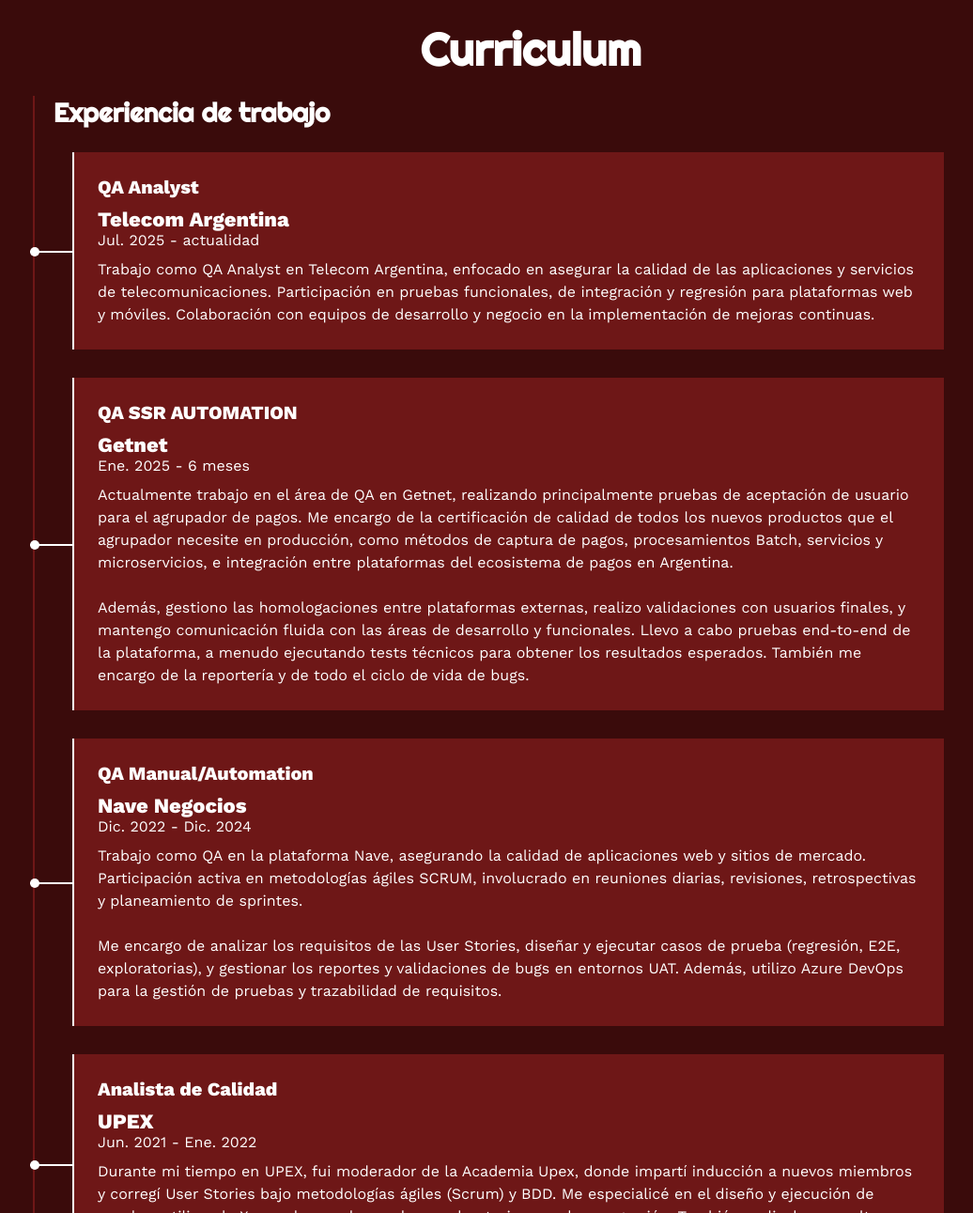
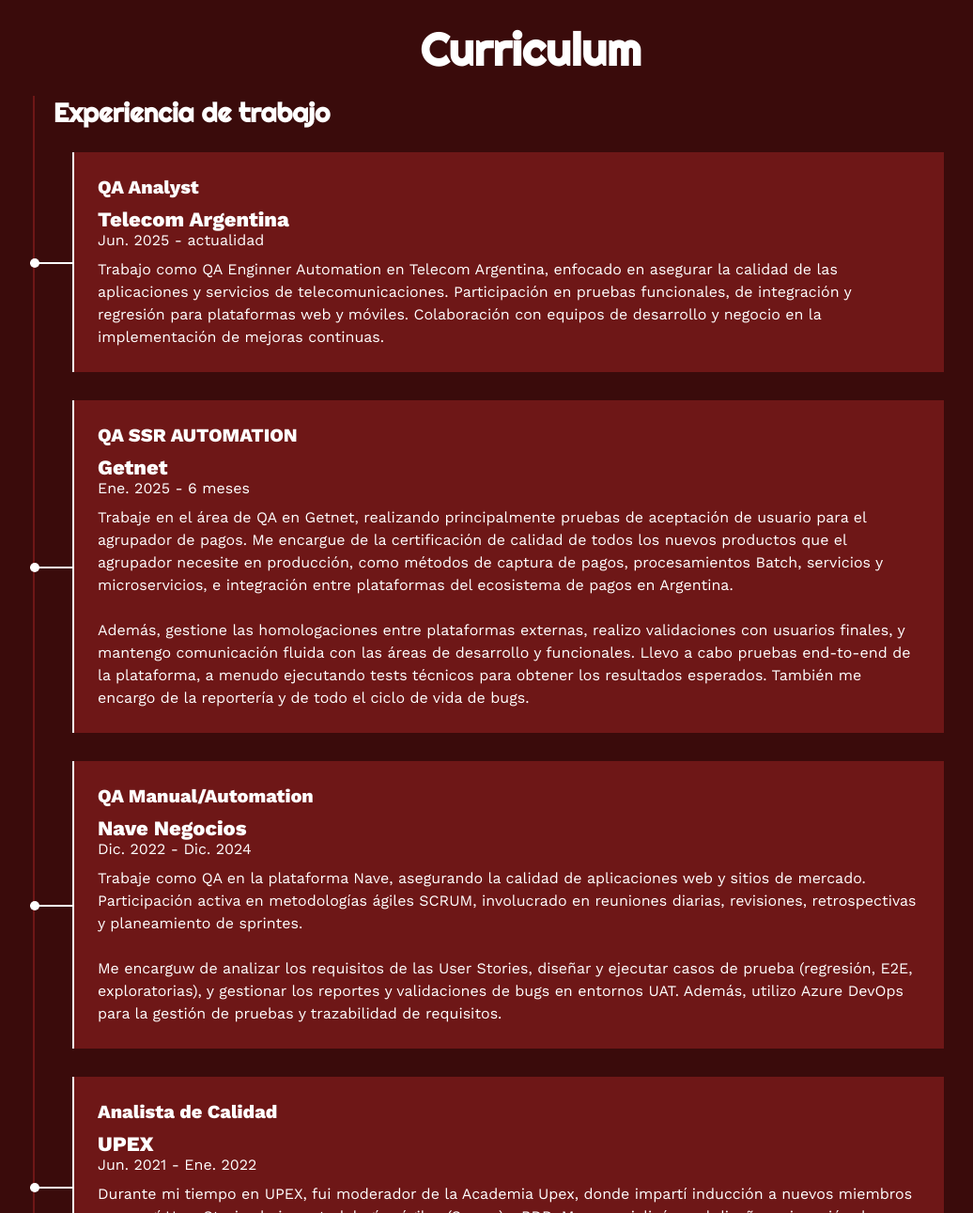
Before and after one commit to Vazquez-Ernesto/-Portafolio-QA-Automation, a website: page index.html in a window 1280 px wide. Shown: the part 2644-3935 px from the top of the page at 94% size, without its empty margins (75-1111 px from the left). Drawn offline with nearby package versions, Linux system fonts and the light colour scheme.

Commit message:
Update index.html

```diff
--- a/index.html
+++ b/index.html
@@ -228,9 +228,9 @@
                 <div class="item der">
                     <h4>QA Analyst</h4>
                     <span class="casa">Telecom Argentina</span>
-                    <span class="fecha">Jul. 2025 - actualidad</span>
+                    <span class="fecha">Jun. 2025 - actualidad</span>
                     <p>
-                        Trabajo como QA Analyst en Telecom Argentina, enfocado en asegurar la calidad de las aplicaciones y servicios de telecomunicaciones. Participación en pruebas funcionales, de integración y regresión para plataformas web y móviles. Colaboración con equipos de desarrollo y negocio en la implementación de mejoras continuas.
+                        Trabajo como QA Enginner Automation en Telecom Argentina, enfocado en asegurar la calidad de las aplicaciones y servicios de telecomunicaciones. Participación en pruebas funcionales, de integración y regresión para plataformas web y móviles. Colaboración con equipos de desarrollo y negocio en la implementación de mejoras continuas.
                     </p>
                     <div class="conectord">
                         <div class="circulod"></div>
@@ -242,9 +242,9 @@
                     <span class="casa">Getnet</span>
                     <span class="fecha">Ene. 2025 - 6 meses</span>
                     <p>
-                        Actualmente trabajo en el área de QA en Getnet, realizando principalmente pruebas de aceptación de usuario para el agrupador de pagos. Me encargo de la certificación de calidad de todos los nuevos productos que el agrupador necesite en producción, como métodos de captura de pagos, procesamientos Batch, servicios y microservicios, e integración entre plataformas del ecosistema de pagos en Argentina.
+                        Trabaje en el área de QA en Getnet, realizando principalmente pruebas de aceptación de usuario para el agrupador de pagos. Me encargue de la certificación de calidad de todos los nuevos productos que el agrupador necesite en producción, como métodos de captura de pagos, procesamientos Batch, servicios y microservicios, e integración entre plataformas del ecosistema de pagos en Argentina.
                         <br><br>
-                        Además, gestiono las homologaciones entre plataformas externas, realizo validaciones con usuarios finales, y mantengo comunicación fluida con las áreas de desarrollo y funcionales. Llevo a cabo pruebas end-to-end de la plataforma, a menudo ejecutando tests técnicos para obtener los resultados esperados. También me encargo de la reportería y de todo el ciclo de vida de bugs.
+                        Además, gestione las homologaciones entre plataformas externas, realizo validaciones con usuarios finales, y mantengo comunicación fluida con las áreas de desarrollo y funcionales. Llevo a cabo pruebas end-to-end de la plataforma, a menudo ejecutando tests técnicos para obtener los resultados esperados. También me encargo de la reportería y de todo el ciclo de vida de bugs.
                     </p>
                     <div class="conectord">
                         <div class="circulod"></div>
@@ -256,9 +256,9 @@
                     <span class="casa">Nave Negocios</span>
                     <span class="fecha">Dic. 2022 - Dic. 2024</span>
                     <p>
-                        Trabajo como QA en la plataforma Nave, asegurando la calidad de aplicaciones web y sitios de mercado. Participación activa en metodologías ágiles SCRUM, involucrado en reuniones diarias, revisiones, retrospectivas y planeamiento de sprintes.
+                        Trabaje como QA en la plataforma Nave, asegurando la calidad de aplicaciones web y sitios de mercado. Participación activa en metodologías ágiles SCRUM, involucrado en reuniones diarias, revisiones, retrospectivas y planeamiento de sprintes.
                         <br><br>
-                        Me encargo de analizar los requisitos de las User Stories, diseñar y ejecutar casos de prueba (regresión, E2E, exploratorias), y gestionar los reportes y validaciones de bugs en entornos UAT. Además, utilizo Azure DevOps para la gestión de pruebas y trazabilidad de requisitos.
+                        Me encarguw de analizar los requisitos de las User Stories, diseñar y ejecutar casos de prueba (regresión, E2E, exploratorias), y gestionar los reportes y validaciones de bugs en entornos UAT. Además, utilizo Azure DevOps para la gestión de pruebas y trazabilidad de requisitos.
                     </p>
                     <div class="conectord">
                         <div class="circulod"></div>
```
